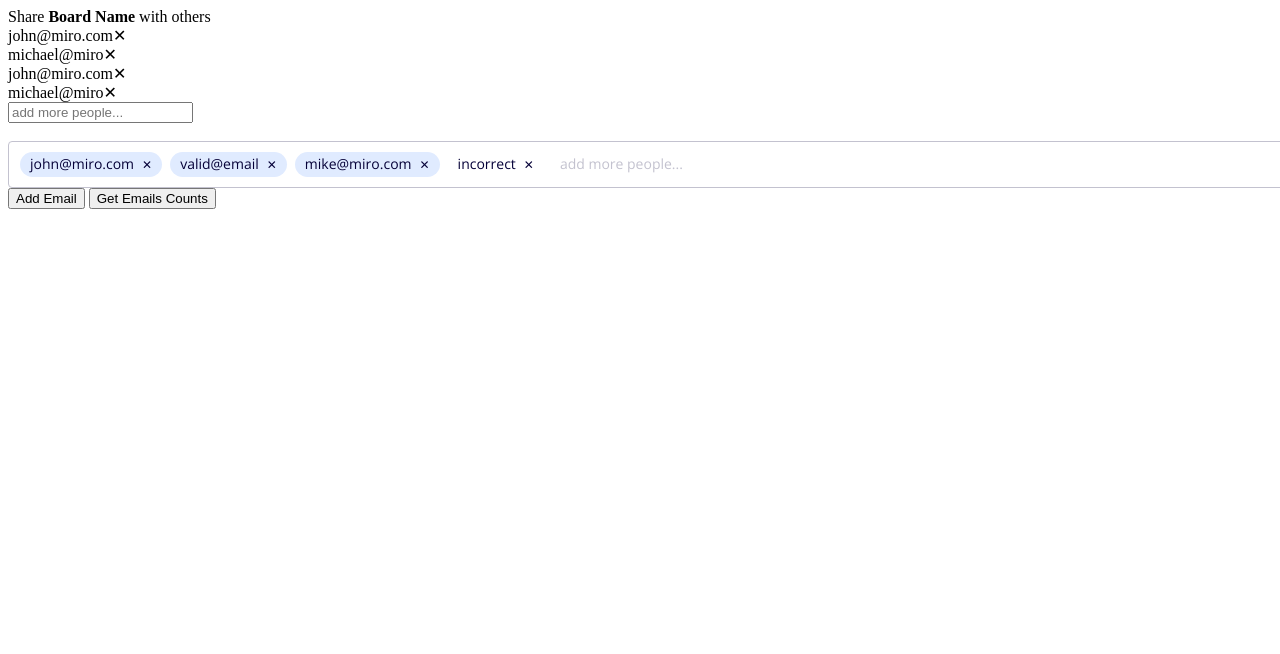
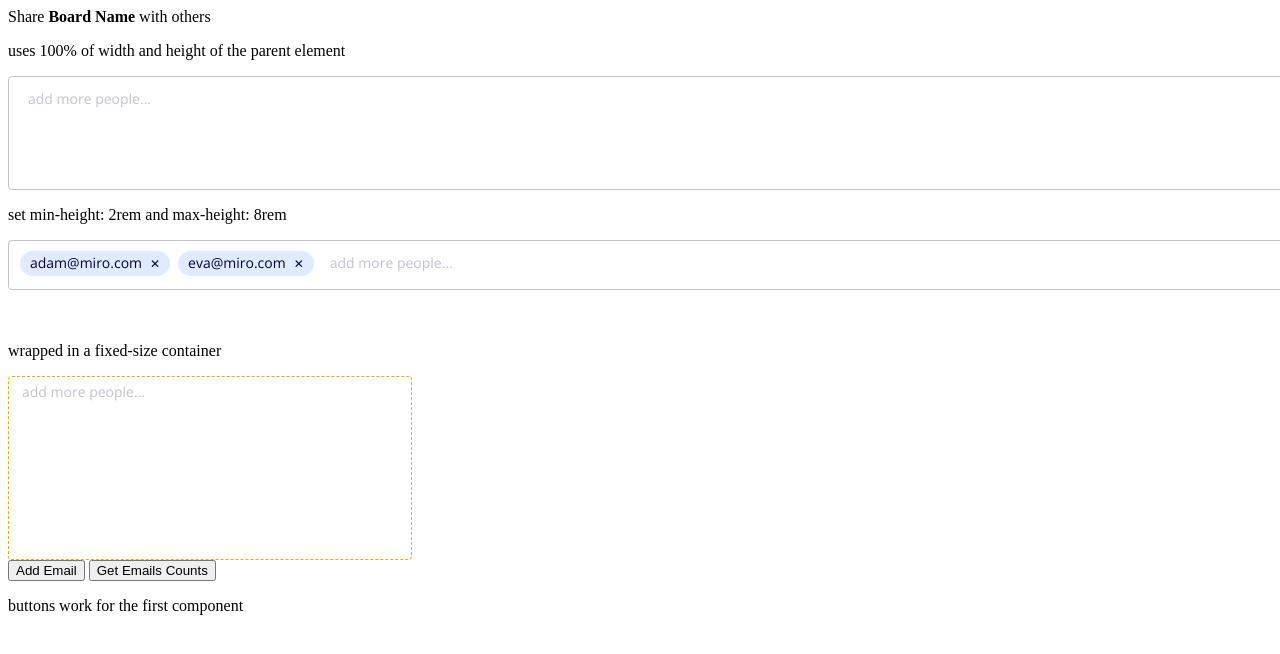
Before and after one commit to sseletskyy/emails-input, a website: page src/index.html in a window 1280 px wide. Drawn offline with nearby package versions, Linux system fonts and the light colour scheme; files whose address does not match are found by name.

Commit message:
improve layout
component will use 100% of width and height of the parent by default
update examples in index.html

```diff
--- a/src/emails-input/styles.ts
+++ b/src/emails-input/styles.ts
@@ -8,8 +8,8 @@ const styles = css`
 
   .emailsInput {
     width: 100%;
-    min-height: 96px;
-    max-height: 180px;
+    height: 100%;
+    box-sizing: border-box;
     overflow-y: auto;
     background: #ffffff;
     border: 1px solid #c3c2cf;
--- a/src/emails-input/test-helper.ts
+++ b/src/emails-input/test-helper.ts
@@ -1,3 +1,6 @@
+export const getRootNode = (parent: HTMLElement): HTMLDivElement => {
+  return parent.firstChild as HTMLDivElement;
+};
 export const getChildren = (parent: HTMLElement): HTMLElement[] => {
-  return Array.from(parent.children) as HTMLElement[];
+  return Array.from(getRootNode(parent).children) as HTMLElement[];
 };
--- a/src/index.html
+++ b/src/index.html
@@ -18,27 +18,20 @@
             <div class="title">
               Share <strong>Board Name</strong> with others
             </div>
-            <div class="emails-input">
-              <div class="email email--state-valid">
-                john@miro.com<span class="delete">&#10005;</span>
-              </div>
-              <div class="email email--state-invalid">
-                michael@miro<span class="delete">&#10005;</span>
-              </div>
-              <div class="email email--state-valid">
-                john@miro.com<span class="delete">&#10005;</span>
-              </div>
-              <div class="email email--state-invalid">
-                michael@miro<span class="delete">&#10005;</span>
-              </div>
-              <input
-                class="email email--state-input"
-                placeholder="add more people..."
-                type="text"
-              />
-            </div>
+            <p class="comment">
+              uses 100% of width and height of the parent element
+            </p>
+            <div class="emails-input-0"></div>
+
+            <p class="comment">set min-height: 2rem and max-height: 8rem</p>
+            <div class="emails-input-1"></div>
             <br />
-            <div id="emails-input"></div>
+            <br />
+            <p class="comment">wrapped in a fixed-size container</p>
+            <div
+              class="emails-input-2"
+              style="width: 400px; height: 200px; border: 1px dashed orange;padding:1px;"
+            ></div>
           </div>
         </div>
         <div class="footer">
@@ -47,6 +40,7 @@
             <button class="button get-valid-emails-count">
               Get Emails Counts
             </button>
+            <p class="comment">buttons work for the first component</p>
           </div>
         </div>
       </div>
@@ -55,15 +49,27 @@
     <script type="application/javascript">
       function main() {
         const config = {
-          defaultEmails: ['john@miro.com', 'valid@email', 'mike@miro.com', 'incorrect'],
-          maxHeight: '5rem',
-          minHeight: '1rem',
+          defaultEmails: [
+            'john@miro.com',
+            'valid@email',
+            'mike@miro.com',
+            'incorrect',
+          ],
+          maxHeight: '8rem',
+          minHeight: '2rem',
         };
         const emailInput = EmailsInput(
-          document.querySelector('#emails-input'),
+          document.querySelector('.emails-input-0')
+        );
+        const emailInput2 = EmailsInput(
+          document.querySelector('.emails-input-1'),
           config
         );
-        // emailInput.setEmails();
+        const emailInput3 = EmailsInput(
+          document.querySelector('.emails-input-2')
+        );
+
+        emailInput2.setEmails(['adam@miro.com', 'eva@miro.com']);
 
         // use case Get Valid Emails Count
         const countBtn = document.querySelector(
--- a/src/style.less
+++ b/src/style.less
@@ -1,8 +1,17 @@
 @fontFamily: Open Sans, sans-serif;
 
+body {
+  margin: 12px;
+}
 .container {
   width: 100%;
-  margin: 10px;
+  margin: 0;
+
+  .comment {
+    color: gray;
+    font-size: 12px;
+  }
+
   .emails-input-panel {
     background: #f8f8f7;
     box-shadow: 0 8px 20px rgba(0, 0, 0, 0.2);
@@ -51,64 +60,3 @@
     }
   }
 }
-
-.emails-input {
-  width: 100%;
-  min-height: 96px;
-  max-height: 180px;
-  overflow-y: auto;
-  background: #ffffff;
-  border: 1px solid #c3c2cf;
-  box-sizing: border-box;
-  border-radius: 4px;
-  padding: 8px 7px;
-
-  .email {
-    display: inline-block;
-    margin: 2px 0;
-    padding: 5px 10px 5px 12px;
-    font-family: @fontFamily;
-    font-style: normal;
-    font-weight: normal;
-    font-size: 14px;
-    line-height: 24px;
-    text-align: right;
-    color: #050038;
-
-    .delete {
-      margin-left: 8px;
-      cursor: pointer;
-    }
-  }
-  .email--state-valid {
-    border-radius: 100px;
-    background: rgba(102, 153, 255, 0.2);
-  }
-  .email--state-invalid {
-    background: #ffffff;
-  }
-
-  .email--state-input {
-    border: none; // 1px solid gray;
-    padding-left: 8px;
-    text-align: left;
-    &::-webkit-input-placeholder {
-      text-align: left;
-      color: #c3c2cf;
-    }
-    ::-moz-placeholder {
-      text-align: left;
-      color: #c3c2cf;
-    }
-    :-ms-input-placeholder {
-      text-align: left;
-      color: #c3c2cf;
-    }
-    &:focus {
-      box-shadow: none;
-      border: none; // 1px solid #c3c2cf;
-      outline: none;
-      text-align: left;
-    }
-  }
-}
```
Also changed, not shown: src/emails-input/__tests__/emails-input.test.ts (+3 -3 lines), src/emails-input/emails-input.ts (+20 -18 lines), README.md.
